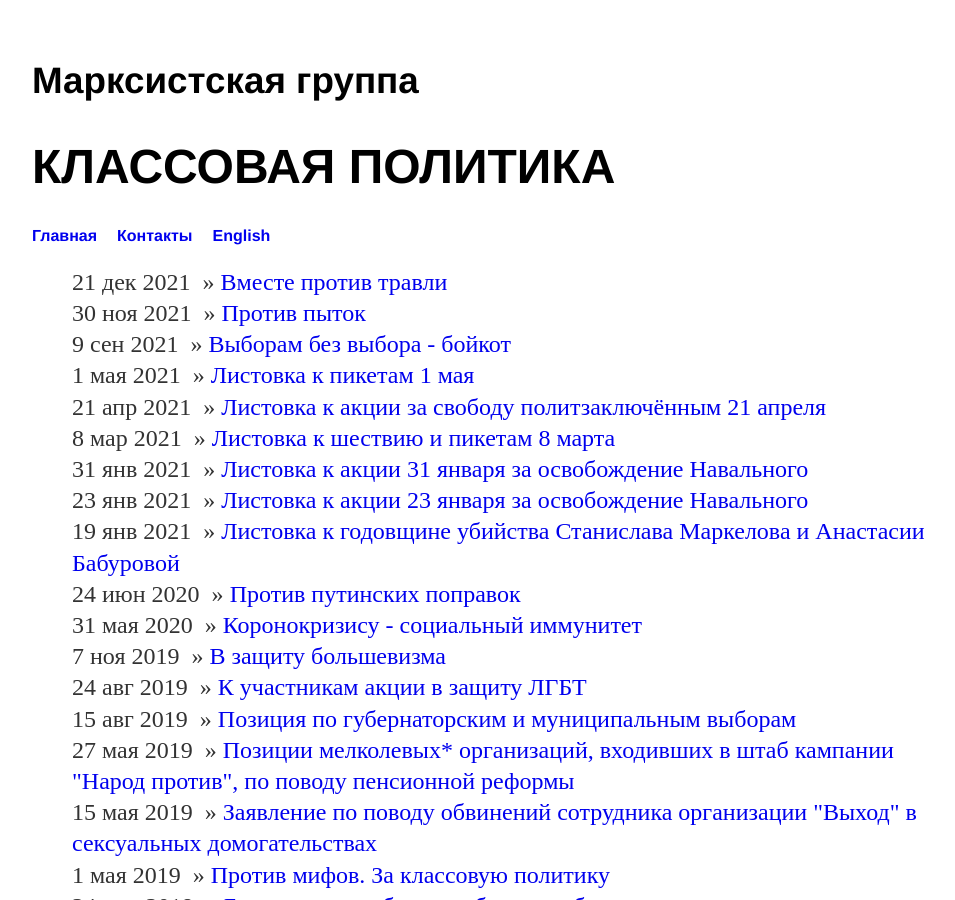
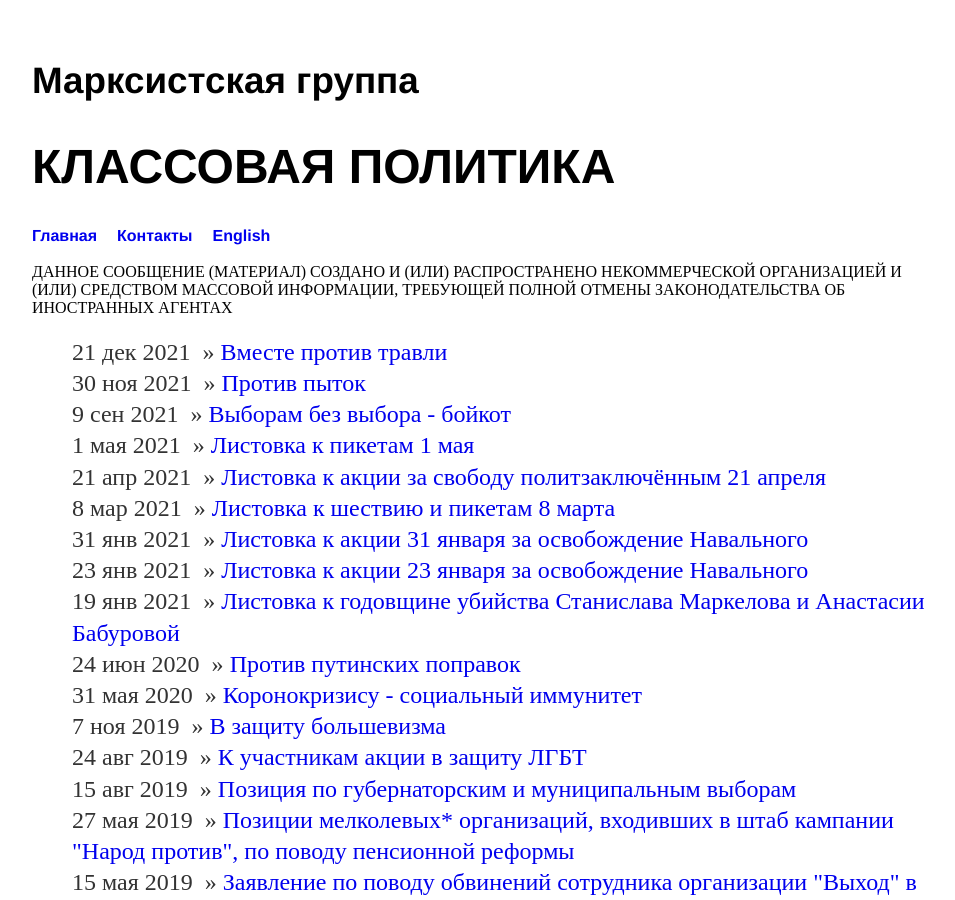
Before and after one commit to mgkp/mgkp.github.io, a Jekyll site: the page built from index.html, in a window 1280 px wide and 900 px high. Shown: the whole window, without its empty margins (160-1115 px from the left). Built offline with Jekyll 4.4.1, drawn with Linux system fonts in a browser that asks for light colours.

Commit message:
inoagent added

```diff
--- a/_layouts/default.html
+++ b/_layouts/default.html
@@ -18,6 +18,8 @@
 
 	{% endif %}
   <div class="container">
+<div>
+ДАННОЕ СООБЩЕНИЕ (МАТЕРИАЛ) СОЗДАНО И (ИЛИ) РАСПРОСТРАНЕНО НЕКОММЕРЧЕСКОЙ ОРГАНИЗАЦИЕЙ И (ИЛИ) СРЕДСТВОМ МАССОВОЙ ИНФОРМАЦИИ, ТРЕБУЮЩЕЙ ПОЛНОЙ ОТМЕНЫ ЗАКОНОДАТЕЛЬСТВА ОБ ИНОСТРАННЫХ АГЕНТАХ<div>
 
   {{ content }}
 
```
